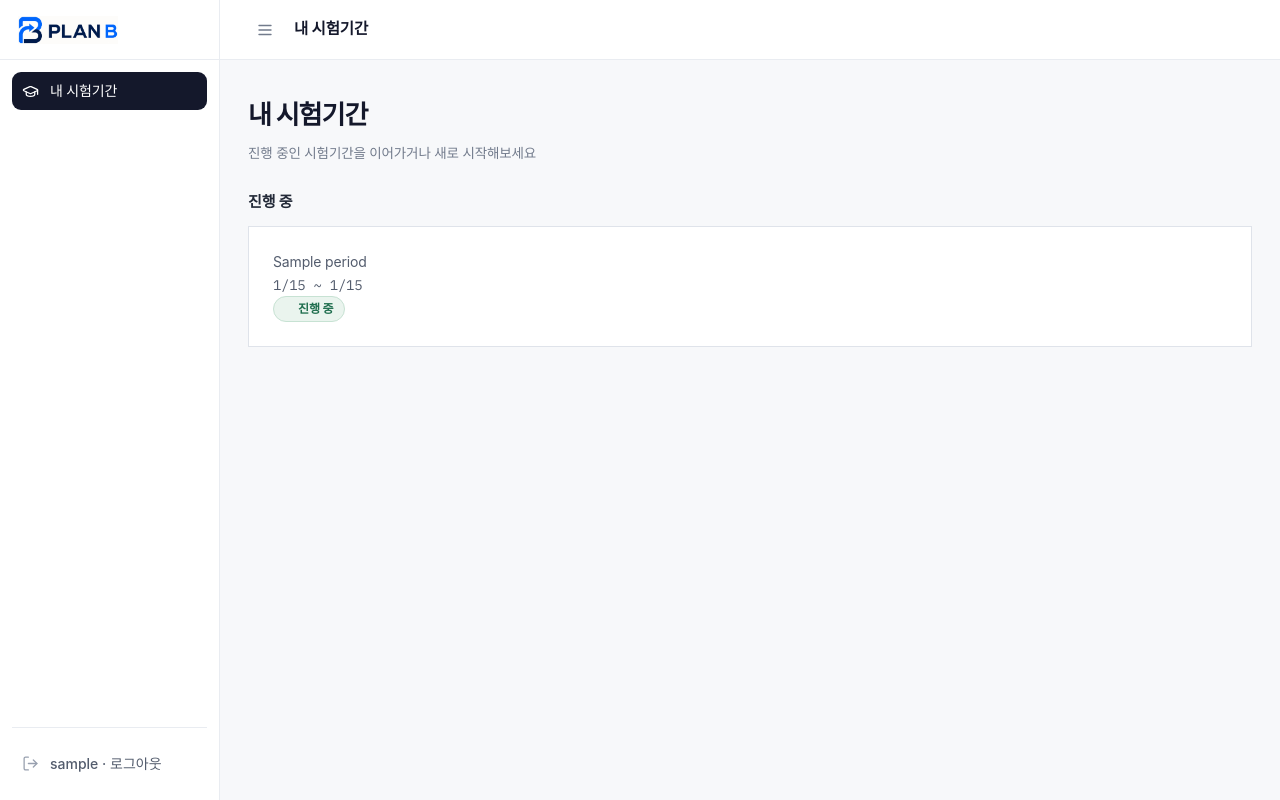
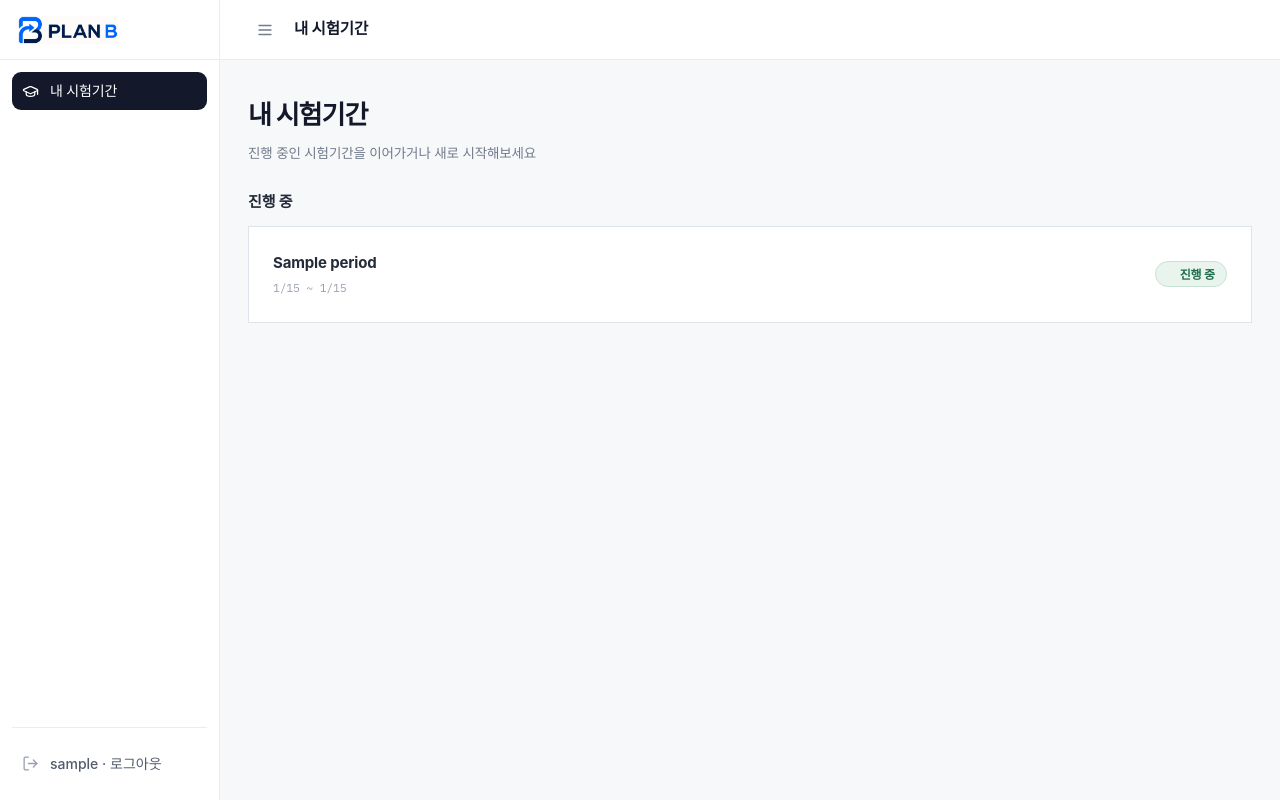
Before and after one commit to pirogramming/PLAN-B, a Django app: page /exams/periods/ in a window 1280 px wide. Run offline with Django 5.2, Linux system fonts and the light colour scheme; a user stored in the database is signed in; tables that the repository leaves empty hold one stand-in row (values such as "Sample post"); some web fonts are replaced.

Commit message:
style: #54 사이드바 통합에 따른 화면별 스타일 조정

```diff
--- a/static/css/components.css
+++ b/static/css/components.css
@@ -842,3 +842,21 @@
 .auto-loading-stale .btn {
   margin-bottom: 8px;
 }
+
+/* period_list.html - FE2 sidebar 뼈대 적용 버전 */
+.period-list-row {
+  display: flex;
+  justify-content: space-between;
+  align-items: center;
+  margin-bottom: 10px;
+}
+.period-list-title {
+  font-size: 15px;
+  font-weight: 650;
+  color: var(--neutral10);
+}
+.period-list-date {
+  font-size: 11.5px;
+  color: var(--neutral7);
+  margin-top: 4px;
+}
```
